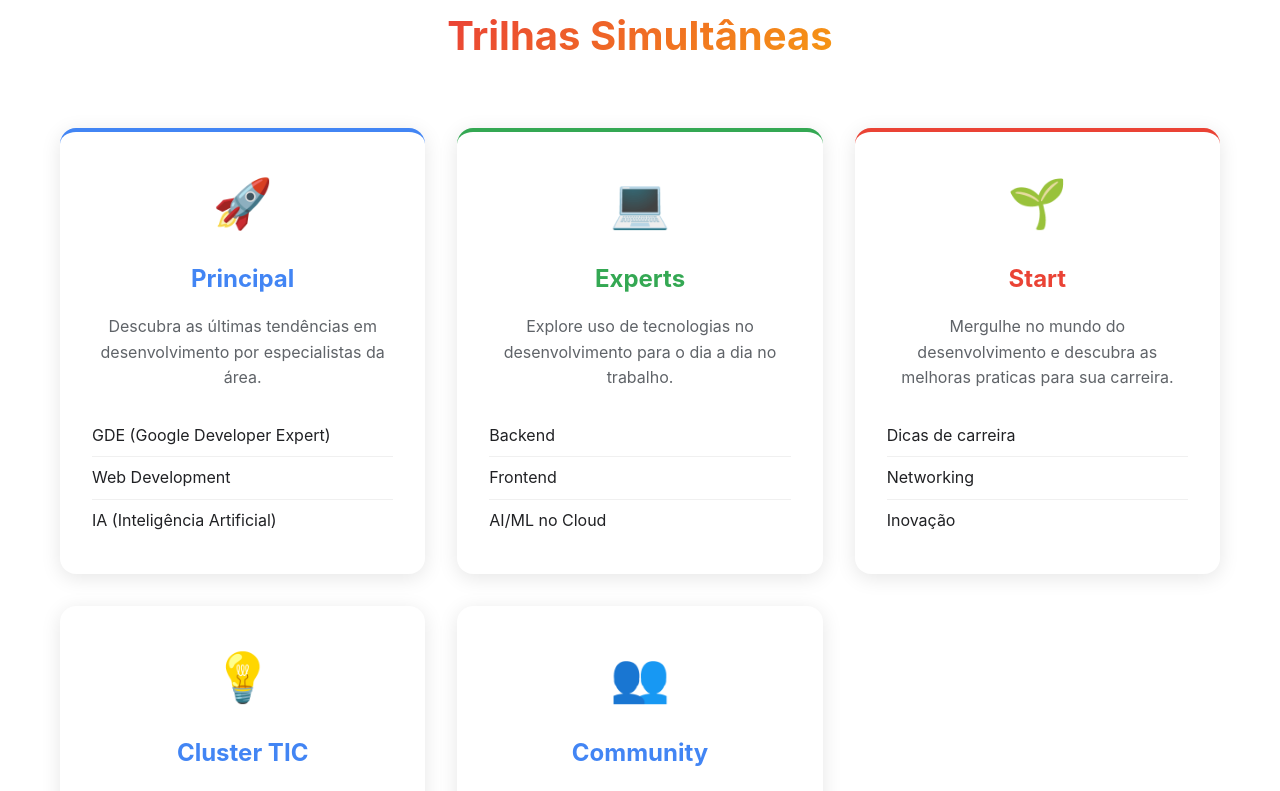
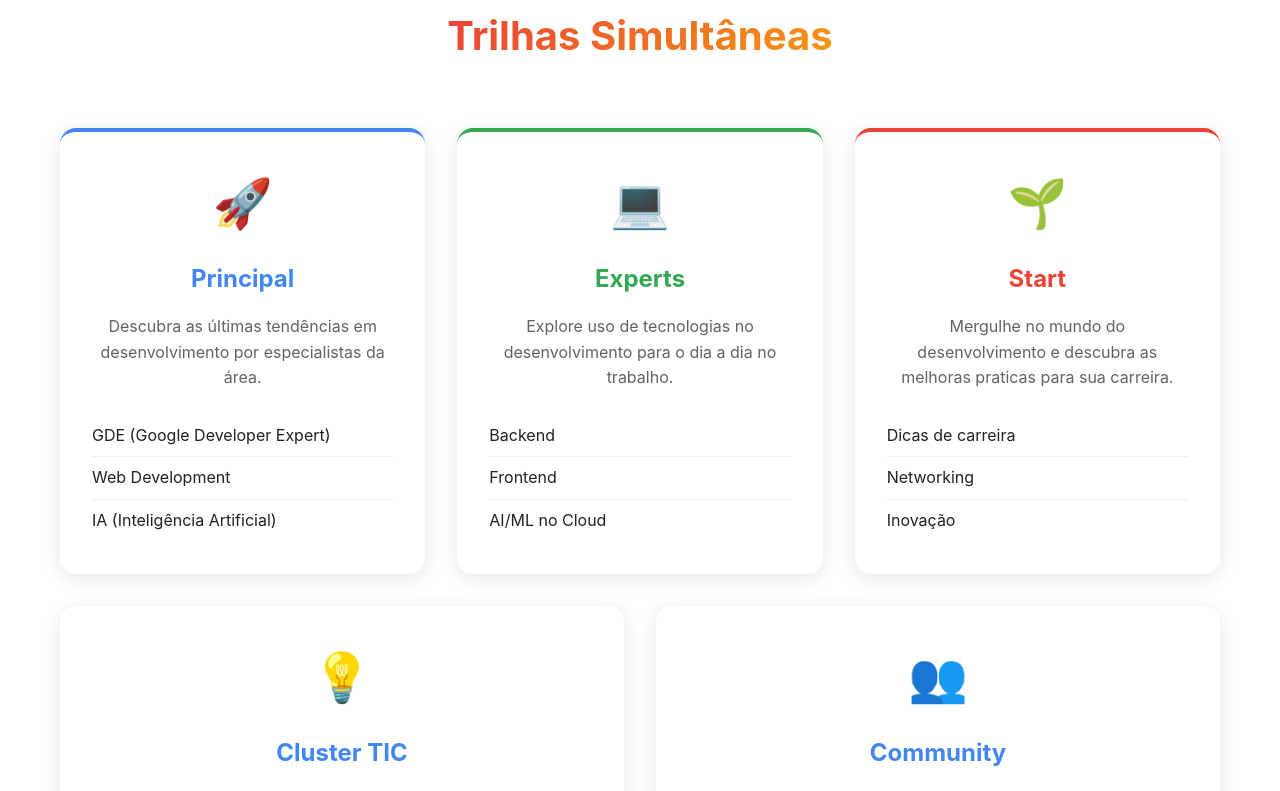
Before and after one commit to GDGSJC/devfest, a React (Vite) app: page / in a window 1280 px wide. Shown: the part 1640-2431 px from the top of the page. Built offline with nearby package versions, Linux system fonts and the light colour scheme; the HTML template or start-up script is replaced by a standard one; a web font is replaced by a local one.

Commit message:
fix: update tracks layout to use flexbox for better responsiveness

```diff
--- a/src/App.css
+++ b/src/App.css
@@ -294,12 +294,14 @@
 }
 
 .tracks-grid {
-  display: grid;
-  grid-template-columns: repeat(auto-fit, minmax(300px, 1fr));
+  display: flex;
+  flex-wrap: wrap;
+  justify-content: center;
   gap: 2rem;
 }
 
 .track-card {
+  flex: 1 1 300px;
   background: white;
   border-radius: 16px;
   padding: 2rem;
```
Also changed, not shown: 4 other files (tests, documents, lock files or other folders).
